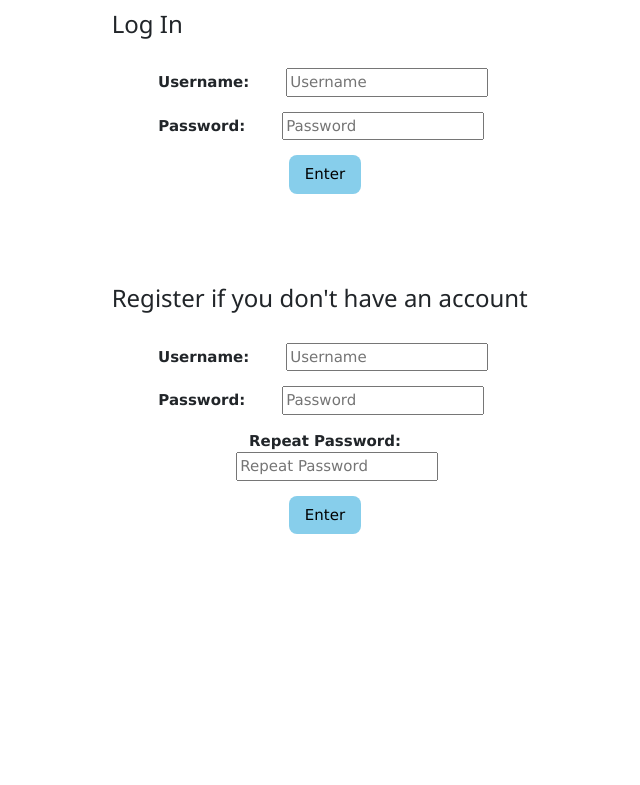
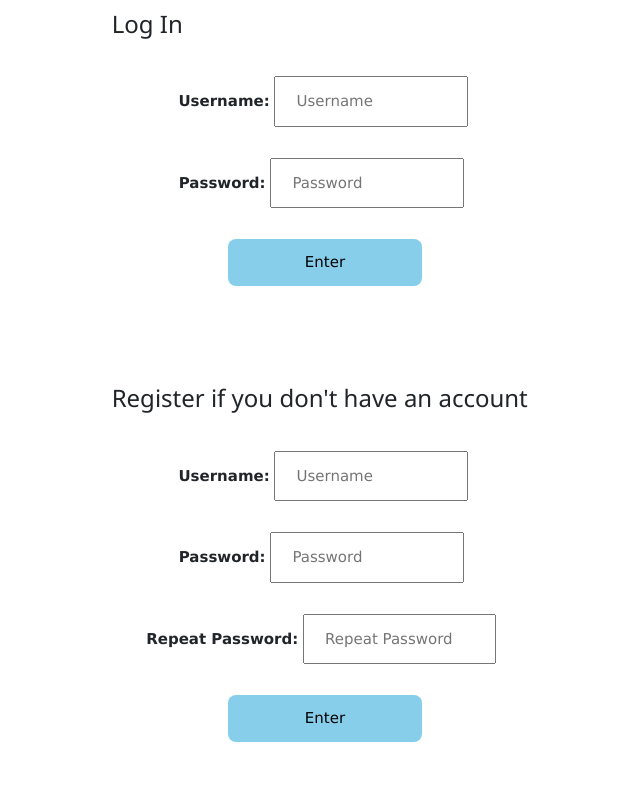
Before and after one commit to karan925/cmpe272-marketplace, a PHP site: page /authenticate.php in a window 1280 px wide. Shown: the part 54-839 px from the top of the page, without its empty margins (315-955 px from the left). Before the commit the page ends 588 px from the top, so only its background shows below. Run offline with PHP 8.4, Linux system fonts and the light colour scheme.

Commit message:
Updated UI for login page

```diff
--- a/authenticate.php
+++ b/authenticate.php
@@ -28,6 +28,21 @@
     {
       text-align: center;
       padding: 20px 50px;
+    }
+    input[type=text]{
+      width: 50%;
+      padding: 12px 20px;
+      margin: 8px 0;
+      box-sizing: border-box;
+    }
+    input[type=submit]{
+      width: 50%;
+      padding: 12px 20px;
+      margin: 8px 0;
+      box-sizing: border-box;
+    }
+    input[type=text]:focus {
+    background-color: lightblue;
     }
   </style>
 </header>
--- a/home.php
+++ b/home.php
@@ -32,7 +32,7 @@
     }
     img {
       text-align:center;
-      width: 30%;
+      width: 50%;
       height: 30%;
       display:block;
       margin:auto;
```
